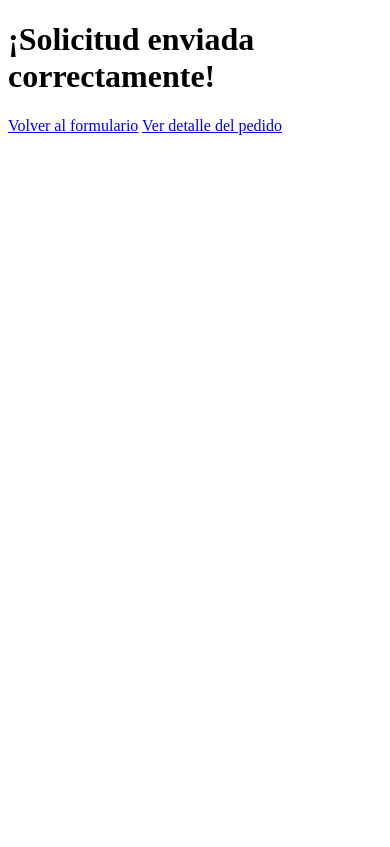
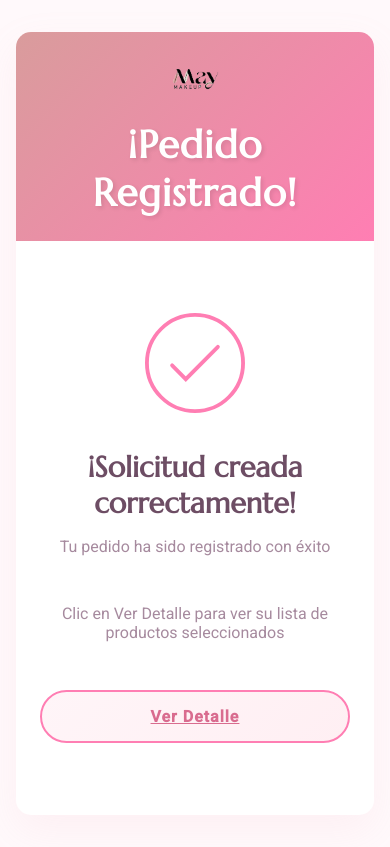
Before and after one commit to chalofranco86/maquillaje, a Django app: page /pedidos/exito/ in a window 390 px wide. Before the commit the page ends 135 px from the top, so only its background shows below. Run offline with Django 4.2, Linux system fonts and the light colour scheme.

Commit message:
Segundo Commit

```diff
--- a/pedidos/static/css/styles.css
+++ b/pedidos/static/css/styles.css
@@ -349,6 +349,112 @@ textarea:focus {
     padding: 2rem;
 }
 
+/* Estilos para detalle de pedido */
+.detalle-pedido {
+    padding: 2rem;
+}
+
+.section-title {
+    font-family: 'Marcellus', serif;
+    color: #6D4D64;
+    font-size: 1.8rem;
+    margin-bottom: 1.5rem;
+    border-bottom: 2px solid #FF7EB3;
+    padding-bottom: 0.5rem;
+}
+
+.info-group {
+    background: #FFF5F8;
+    padding: 1.5rem;
+    border-radius: 10px;
+    margin-bottom: 2rem;
+}
+
+.info-label {
+    color: #D96C8F;
+    font-weight: 500;
+    min-width: 120px;
+    display: inline-block;
+}
+
+.productos-section {
+    margin-top: 2rem;
+}
+
+.producto-card.detalle {
+    border: none;
+    box-shadow: 0 4px 12px rgba(234, 153, 179, 0.1);
+}
+
+.total-section {
+    margin-top: 3rem;
+    text-align: center;
+    padding: 2rem;
+    background: #FFF5F8;
+    border-radius: 15px;
+}
+
+.total {
+    font-family: 'Marcellus', serif;
+    color: #6D4D64;
+    font-size: 1.8rem;
+    margin-bottom: 1.5rem;
+}
+
+.total span {
+    color: #FF758C;
+    font-weight: 600;
+}
+
+/* Estilos para página de éxito */
+.exito-content {
+    text-align: center;
+    padding: 3rem 0;
+}
+
+.checkmark {
+    width: 120px;
+    height: 120px;
+    margin: 0 auto 2rem;
+}
+
+.checkmark__circle {
+    stroke: #FF7EB3;
+    stroke-width: 2;
+}
+
+.checkmark__check {
+    stroke: #FF7EB3;
+    stroke-width: 2;
+    stroke-linecap: round;
+}
+
+.exito-titulo {
+    font-family: 'Marcellus', serif;
+    color: #6D4D64;
+    font-size: 2.2rem;
+    margin-bottom: 1rem;
+}
+
+.exito-texto {
+    color: #A68A9E;
+    font-size: 1.2rem;
+    margin-bottom: 3rem;
+}
+
+.exito-botones {
+    display: flex;
+    gap: 1.5rem;
+    justify-content: center;
+    flex-wrap: wrap;
+}
+
+.btn-secundario {
+    background: linear-gradient(135deg, #FFF5F8, #FFEFF3) !important;
+    color: #D96C8F !important;
+    border: 2px solid #FF7EB3 !important;
+}
+
 
 @media (max-width: 768px) {
     body {
@@ -455,4 +561,26 @@ textarea:focus {
     .producto-categoria {
         font-size: 0.75rem;
     }
+
+    .exito-titulo {
+        font-size: 1.8rem;
+    }
+
+    .exito-texto {
+        font-size: 1rem;
+    }
+
+    .checkmark {
+        width: 100px;
+        height: 100px;
+    }
+
+    .exito-botones {
+        flex-direction: column;
+        gap: 1rem;
+    }
+
+    .submit-btn {
+        width: 100%;
+    }
 }
--- a/pedidos/templates/pedidos/exito.html
+++ b/pedidos/templates/pedidos/exito.html
@@ -1,11 +1,42 @@
+{% load static %}
 <!DOCTYPE html>
-<html>
+<html lang="es">
 <head>
-    <title>Éxito</title>
+    <meta charset="UTF-8">
+    <meta name="viewport" content="width=device-width, initial-scale=1.0">
+    <title>Éxito - Belleza Elegante</title>
+    <link href="https://fonts.googleapis.com/css2?family=Marcellus&family=Roboto:wght@300;400;500&display=swap" rel="stylesheet">
+    <link rel="stylesheet" href="{% static 'css/styles.css' %}">
 </head>
 <body>
-    <h1>¡Solicitud enviada correctamente!</h1>
-    <a href="/pedidos/crear/">Volver al formulario</a>
-    <a href="{% url 'detalle_pedido' pedido_id=request.session.last_pedido_id %}">Ver detalle del pedido</a>
+    <div class="form-container">
+        <div class="form-header">
+            <div class="header-content">
+                <img src="{% static 'img/May1.png' %}" alt="Logo Belleza Elegante" class="brand-logo">
+                <h1 class="form-title">¡Pedido Registrado!</h1>
+            </div>
+        </div>
+
+        <div class="form-content">
+            <div class="exito-content">
+                <div class="exito-mensaje">
+                    <svg class="checkmark" xmlns="http://www.w3.org/2000/svg" viewBox="0 0 52 52">
+                        <circle class="checkmark__circle" cx="26" cy="26" r="25" fill="none"/>
+                        <path class="checkmark__check" fill="none" d="M14.1 27.2l7.1 7.2 16.7-16.8"/>
+                    </svg>
+                    <h2 class="exito-titulo">¡Solicitud creada correctamente!</h2>
+                    <p class="exito-texto">Tu pedido ha sido registrado con éxito</p>
+                    <p class="exito-texto">Clic en Ver Detalle para ver su lista de productos seleccionados</p>
+                </div>
+
+                <div class="exito-botones">
+
+                    <a href="{% url 'detalle_pedido' pedido_id=request.session.last_pedido_id %}" class="submit-btn btn-secundario">
+                        Ver Detalle
+                    </a>
+                </div>
+            </div>
+        </div>
+    </div>
 </body>
 </html>
--- a/pedidos/views.py
+++ b/pedidos/views.py
@@ -1,9 +1,15 @@
 from django.shortcuts import render, redirect, get_object_or_404
 from reportlab.pdfgen import canvas
+from reportlab.lib.pagesizes import letter
+from reportlab.lib import colors
+from reportlab.lib.styles import getSampleStyleSheet, ParagraphStyle
+from reportlab.platypus import SimpleDocTemplate, Table, TableStyle, Paragraph, Image, Spacer
+from reportlab.lib.units import cm
 from .models import pedidos, Producto, Categoria
 from .forms import PedidoForm, ProductoForm
 from django.db.models import Sum
 from django.http import HttpResponse
+from django.shortcuts import render, redirect, get_object_or_404
 from io import BytesIO
 
 def crear_pedido(request):
@@ -22,10 +28,19 @@ def exito(request):
 
 def seleccionar_productos(request, pedido_id):
     pedido = get_object_or_404(pedidos, pk=pedido_id)
+
+    if request.method == 'POST':
+        productos_seleccionados = request.POST.getlist('productos')
+        productos_ids = [int(id) for id in productos_seleccionados]
+        productos = Producto.objects.filter(id__in=productos_ids)
+        pedido.productos.add(*productos)
+        return redirect('exito')
+
+    # Código para GET
     productos = Producto.objects.all()
     categorias = Categoria.objects.all()
 
-    # Filtros
+    # Aplicar filtros
     nombre = request.GET.get('nombre')
     categoria_id = request.GET.get('categoria')
     precio_min = request.GET.get('precio_min')
@@ -33,13 +48,10 @@ def seleccionar_productos(request, pedido_id):
 
     if nombre:
         productos = productos.filter(nombre__icontains=nombre)
-
     if categoria_id:
         productos = productos.filter(categoria_id=categoria_id)
-
     if precio_min:
         productos = productos.filter(precio__gte=precio_min)
-
     if precio_max:
         productos = productos.filter(precio__lte=precio_max)
 
@@ -66,42 +78,95 @@ def detalle_pedido(request, pedido_id):
 
 def generar_pdf(pedido, productos, total):
     buffer = BytesIO()
-    pdf = canvas.Canvas(buffer)
+    doc = SimpleDocTemplate(buffer, pagesize=letter, rightMargin=72, leftMargin=72,
+                            topMargin=72, bottomMargin=72)
 
-    # Configuración del PDF
-    pdf.setTitle(f"Pedido #{pedido.id}")
-    pdf.setFont("Helvetica-Bold", 16)
+    # Estilos actualizados
+    styles = getSampleStyleSheet()
+    styleB = ParagraphStyle('Bold', parent=styles["BodyText"], fontName='Helvetica-Bold')
+    styleH = ParagraphStyle('Heading1', parent=styles["Heading1"],
+                          fontName='Helvetica-Bold',
+                          fontSize=14,
+                          alignment=1,
+                          spaceAfter=14)
 
-    # Encabezado
-    pdf.drawString(100, 800, f"Detalle del Pedido #{pedido.id}")
-    pdf.setFont("Helvetica", 12)
+    elements = []
 
-    # Datos del cliente
-    y = 750
-    pdf.drawString(100, y, f"Cliente: {pedido.nombre}")
-    y -= 30
-    pdf.drawString(100, y, f"Dirección: {pedido.direccion}")
-    y -= 30
-    pdf.drawString(100, y, f"Teléfono: {pedido.celular}")
-    y -= 50
+    # Encabezado estructurado
+    header_data = [
+        ["Belleza Elegante", "Pedido #{}".format(pedido.id)],
+        ["Tel: (502) 1234-5678", "Fecha: {}".format(pedido.fecha.strftime("%d/%m/%Y %H:%M"))],
+        ["Email: info@bellezaelegante.com", "Cliente: {}".format(pedido.nombre)]
+    ]
 
-    # Productos
-    pdf.setFont("Helvetica-Bold", 14)
-    pdf.drawString(100, y, "Productos solicitados:")
-    y -= 30
-    pdf.setFont("Helvetica", 12)
+    header_table = Table(header_data, colWidths=[10*cm, 6*cm])
+    header_table.setStyle(TableStyle([
+        ('ALIGN', (0,0), (-1,-1), 'LEFT'),
+        ('FONTNAME', (0,0), (-1,0), 'Helvetica-Bold'),
+        ('FONTSIZE', (0,0), (-1,-1), 10),
+        ('BOTTOMPADDING', (0,0), (-1,-1), 6),
+        ('BACKGROUND', (1,0), (1,0), colors.HexColor("#FF7EB3")),
+        ('TEXTCOLOR', (1,0), (1,0), colors.white),
+    ]))
+    elements.append(header_table)
+    elements.append(Spacer(1, 24))
 
-    for producto in productos:
-        pdf.drawString(120, y, f"- {producto.nombre} ({producto.codigo})")
-        pdf.drawString(400, y, f"${producto.precio}")
-        y -= 20
+    # Detalle de productos con numeración
+    elementos_tabla = [
+        [
+            Paragraph("<b>#</b>", styleB),
+            Paragraph("<b>ID Relación</b>", styleB),
+            Paragraph("<b>Producto</b>", styleB),
+            Paragraph("<b>Código</b>", styleB),
+            Paragraph("<b>Precio</b>", styleB)
+        ]
+    ]
 
-    # Total
-    pdf.setFont("Helvetica-Bold", 14)
-    pdf.drawString(100, y-30, f"Total: ${total}")
+    relaciones = pedido.productos.through.objects.filter(pedidos=pedido).select_related('producto')
 
-    pdf.showPage()
-    pdf.save()
+    for index, relacion in enumerate(relaciones, start=1):
+        producto = relacion.producto
+        elementos_tabla.append([
+            str(index),
+            str(relacion.id),
+            producto.nombre,
+            producto.codigo,
+            f"Q{producto.precio:.2f}"
+        ])
+
+    tabla = Table(elementos_tabla,
+                colWidths=[1*cm, 2*cm, 8*cm, 3*cm, 3*cm],
+                repeatRows=1)
+
+    tabla.setStyle(TableStyle([
+        ('BACKGROUND', (0,0), (-1,0), colors.HexColor("#D96C8F")),
+        ('TEXTCOLOR', (0,0), (-1,0), colors.white),
+        ('ALIGN', (0,0), (-1,-1), 'CENTER'),
+        ('FONTNAME', (0,0), (-1,0), 'Helvetica-Bold'),
+        ('FONTSIZE', (0,0), (-1,-1), 9),
+        ('BOTTOMPADDING', (0,0), (-1,0), 12),
+        ('BACKGROUND', (0,1), (-1,-1), colors.white),
+        ('GRID', (0,0), (-1,-1), 0.5, colors.lightgrey),
+        ('VALIGN', (0,0), (-1,-1), 'MIDDLE'),
+    ]))
+
+    elements.append(tabla)
+
+    # Total con formato mejorado
+    total_data = [
+        [Paragraph("<b>TOTAL:</b>", styleB), "", "", f"Q{total:.2f}"]
+    ]
+    total_table = Table(total_data, colWidths=[1*cm, 2*cm, 8*cm, 3*cm])
+    total_table.setStyle(TableStyle([
+        ('ALIGN', (-1,-1), (-1,-1), 'RIGHT'),
+        ('FONTSIZE', (0,0), (-1,-1), 12),
+        ('TEXTCOLOR', (0,0), (-1,-1), colors.HexColor("#D96C8F")),
+        ('LINEABOVE', (0,0), (-1,0), 1, colors.HexColor("#FF7EB3")),
+    ]))
+    elements.append(total_table)
+
+    # Generar PDF
+    doc.build(elements)
 
     buffer.seek(0)
     response = HttpResponse(buffer, content_type='application/pdf')
```
Also changed, not shown: pedidos/models.py (+21 -17 lines), pedidos/templates/pedidos/detalle_pedido.html (+51 -56 lines), pedidos/migrations/0004_remove_producto_pedido_pedidos_productos_and_more.py (added), pedidos/migrations/0005_pedidos_fecha.py (added).
